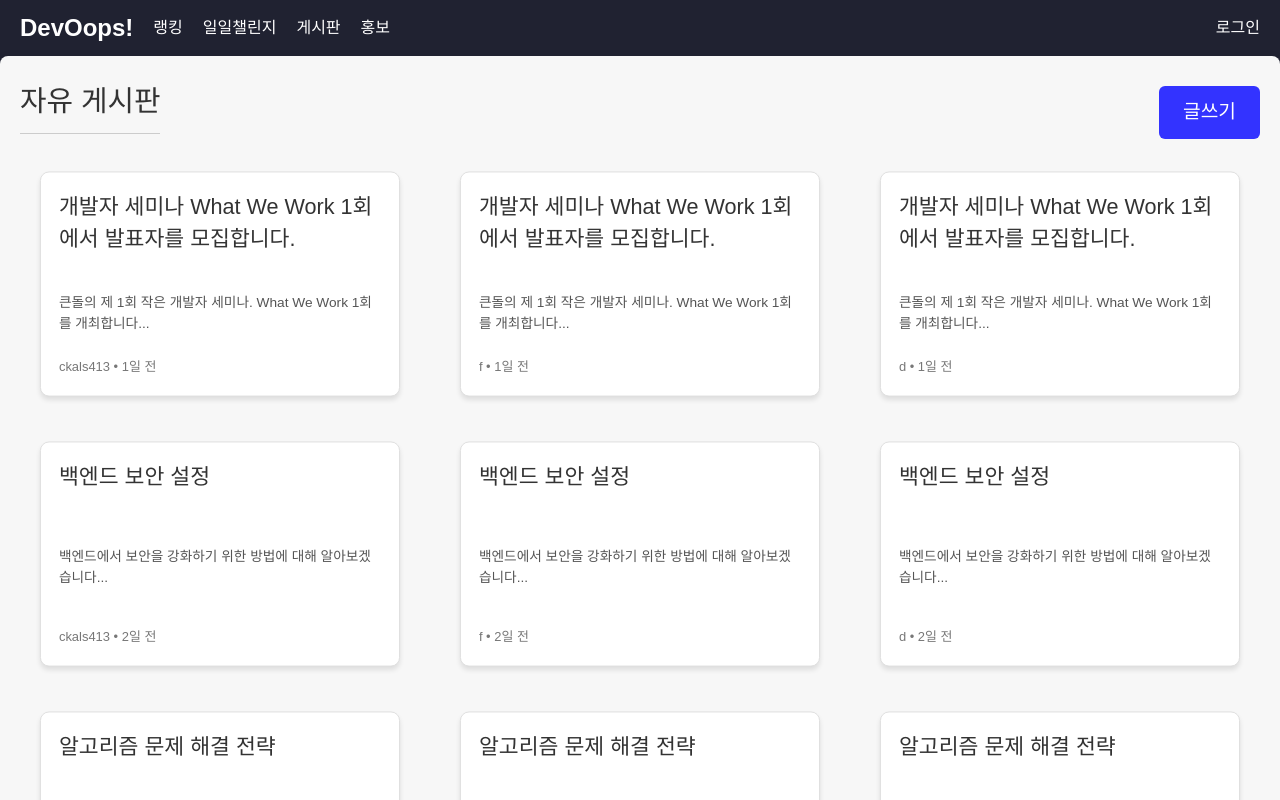
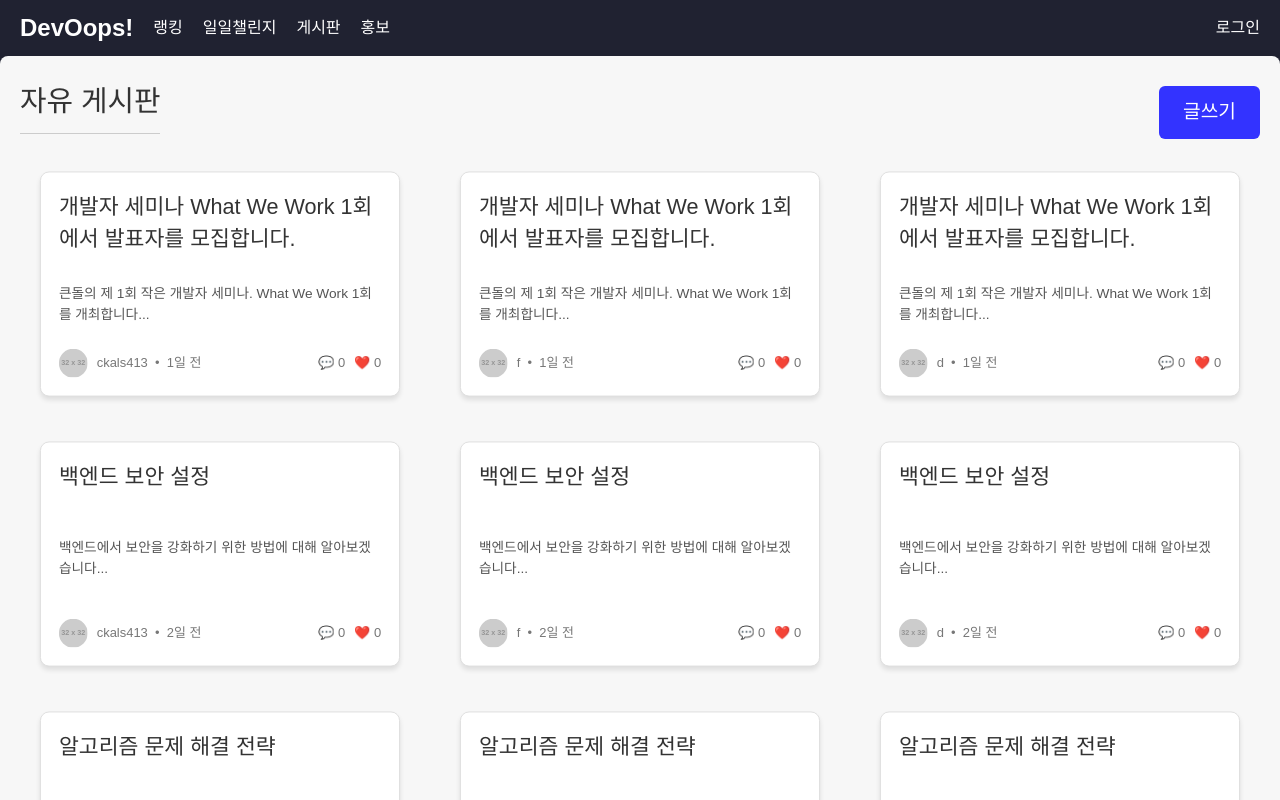
Before and after one commit to yuseong95/DevOops_New, a React (Create React App) app: page /board/free in a window 1280 px wide. Shown: the top 800 px of the page. Built offline with nearby package versions, Linux system fonts and the light colour scheme.

Commit message:
게시글 목록에서의 프로필, 댓글, 좋아요 확인

```diff
--- a/src/components/BoardCard.js
+++ b/src/components/BoardCard.js
@@ -1,46 +1,41 @@
-// src/components/BoardCard.js
 import React from "react";
 import { Link } from "react-router-dom";
 import "./css/BoardCard.css";
 import timeAgo from "../utils/timeAgo";
 
-// HTML에서 이미지 태그 제거 함수
 const stripImagesFromHTML = (html) => {
   const tempDiv = document.createElement("div");
   tempDiv.innerHTML = html;
 
-  // 모든 이미지 태그 제거
   const images = tempDiv.querySelectorAll("img");
   images.forEach((img) => img.remove());
 
-  return tempDiv.textContent || tempDiv.innerText || ""; // 텍스트만 반환
+  return tempDiv.textContent || tempDiv.innerText || "";
 };
-
-// 게시글 데이터를 받아와 화면에 표시하는 함수형 컴포넌트
-// props로 게시글 데이터(post)를 받아와 카드 형태로 출력함.
 const BoardCard = ({ post }) => {
-  // 이미지 태그가 제거된 내용 생성
   const cleanContent = stripImagesFromHTML(post.content);
 
   return (
     <div className="board-card-wrapper">
-      {/* 게시글의 상세 페이지로 이동하는 링크 설정.
-          게시글의 고유 ID를 URL에 포함시켜 각 게시글마다 고유의 링크 생성 */}
       <Link to={`/board/post/${post.id}`} className="board-card-link">
         <div className="board-card">
-          {/* 게시글의 제목 */}
           <h3>{post.title}</h3>
-
-          {/* 게시글의 내용 일부를 텍스트로만 표시 */}
           <p>{cleanContent}</p>
-
-          {/* 게시글 작성자와 작성 시간 표시 부분 */}
           <div className="card-footer">
-            {/* 게시글 작성자를 나타내는 텍스트 */}
-            <span>{post.author}</span> •{" "}
-            {/* 게시글 작성 시간을 timeAgo 유틸리티 함수를 이용해 상대적 시간으로 표시.
-                Date 객체로 변환한 후 함수에 전달 */}
-            <span>{timeAgo(new Date(post.createdAt))}</span>
+            <div className="card-left">
+              <img
+                src={post.authorProfile}
+                alt={`${post.author} 프로필`}
+                className="board-card-profile"
+              />
+              <span>{post.author}</span>
+              <span className="card-dot"> • </span>
+              <span>{timeAgo(new Date(post.createdAt))}</span>
+            </div>
+            <div className="card-right">
+              <span className="comment-count">💬 {post.commentCount}</span>
+              <span className="like-count">❤️ {post.likeCount}</span>
+            </div>
           </div>
         </div>
       </Link>
--- a/src/components/LikeSection.js
+++ b/src/components/LikeSection.js
@@ -1,13 +1,12 @@
 import React, { useState, useEffect } from "react";
 import "./css/LikeSection.css";
 
-const LikeSection = ({ loggedInUser, postId }) => {
-  const [postLikes, setPostLikes] = useState(0); // 좋아요 수 상태
-  const [likedPosts, setLikedPosts] = useState([]); // 좋아요 누른 게시글 ID 추적
-  const [showModal, setShowModal] = useState(false); // 모달 표시 상태
-  const [modalMessage, setModalMessage] = useState(""); // 모달 메시지
+const LikeSection = ({ loggedInUser, postId, setPosts }) => {
+  const [postLikes, setPostLikes] = useState(0);
+  const [likedPosts, setLikedPosts] = useState([]);
+  const [showModal, setShowModal] = useState(false);
+  const [modalMessage, setModalMessage] = useState("");
 
-  // 좋아요 카운트 및 상태 복원
   useEffect(() => {
     const storedLikes = localStorage.getItem(`likes_${postId}`);
     const userLikedPostsKey = `likedPosts_${loggedInUser?.id}`;
@@ -18,10 +17,8 @@ const LikeSection = ({ loggedInUser, postId }) => {
     setLikedPosts(storedLikedPosts);
   }, [postId, loggedInUser?.id]);
 
-  // 좋아요 버튼 클릭 핸들러
   const handleLikeClick = () => {
     if (!loggedInUser) {
-      // 로그인되지 않은 경우
       setModalMessage("로그인이 필요합니다. 로그인 후 다시 시도해 주세요.");
       setShowModal(true);
       return;
@@ -30,19 +27,16 @@ const LikeSection = ({ loggedInUser, postId }) => {
     const userLikedPostsKey = `likedPosts_${loggedInUser.id}`;
 
     if (likedPosts.includes(postId)) {
-      // 이미 좋아요를 누른 경우
       setModalMessage("이미 좋아요한 글입니다.");
       setShowModal(true);
       return;
     }
 
-    // 좋아요 추가
     const newLikes = postLikes + 1;
     setPostLikes(newLikes);
 
     setLikedPosts((prevLikedPosts) => {
       const updatedLikedPosts = [...prevLikedPosts, postId];
-      // LocalStorage에 저장
       localStorage.setItem(
         userLikedPostsKey,
         JSON.stringify(updatedLikedPosts)
@@ -50,11 +44,16 @@ const LikeSection = ({ loggedInUser, postId }) => {
       return updatedLikedPosts;
     });
 
-    // 좋아요 수를 LocalStorage에 저장
     localStorage.setItem(`likes_${postId}`, newLikes);
+
+    // posts 상태 업데이트
+    setPosts((prevPosts) =>
+      prevPosts.map((post) =>
+        post.id === postId ? { ...post, likeCount: newLikes } : post
+      )
+    );
   };
 
-  // 모달 닫기
   const closeModal = () => {
     setShowModal(false);
   };
--- a/src/components/css/BoardCard.css
+++ b/src/components/css/BoardCard.css
@@ -52,3 +52,34 @@
   font-size: 0.9em;
   color: #777;
 }
+
+.board-card-profile {
+  width: 32px;
+  height: 32px;
+  border-radius: 50%;
+  object-fit: cover;
+  margin-right: 10px;
+}
+
+.card-footer {
+  display: flex;
+  justify-content: space-between; /* 왼쪽, 오른쪽 요소 정렬 */
+  align-items: center; /* 세로 가운데 정렬 */
+  font-size: 0.9em;
+  color: #777;
+  margin-top: 10px;
+}
+
+.card-left {
+  display: flex;
+  align-items: center; /* 프로필과 텍스트 세로 정렬 */
+}
+
+.card-right {
+  display: flex;
+  gap: 10px; /* 댓글 수와 좋아요 수 간 간격 */
+}
+
+.card-dot {
+  margin: 0 8px; /* 점 양옆 간격 */
+}
--- a/src/routes/BoardPage.js
+++ b/src/routes/BoardPage.js
@@ -3,11 +3,12 @@ import { useLocation, useNavigate } from "react-router-dom";
 import BoardCard from "../components/BoardCard";
 import SubmitButton from "../components/SubmitButton";
 import Pagination from "../components/Pagination";
+import dummyUsers from "../data/dummyUsers";
 import "./css/BoardPage.css";
 
 const ITEMS_PER_PAGE = 12;
 
-const BoardPage = ({ posts, boardType, setPosts }) => {
+const BoardPage = ({ posts, comments, likes, boardType, setPosts }) => {
   const navigate = useNavigate();
   const location = useLocation();
 
@@ -15,15 +16,43 @@ const BoardPage = ({ posts, boardType, setPosts }) => {
   const initialPage = parseInt(query.get("page")) || 1;
 
   const [currentPage, setCurrentPage] = useState(initialPage);
-  const [showModal, setShowModal] = useState(false); // 모달 표시 상태
+  const [showModal, setShowModal] = useState(false);
 
-  const filteredPosts = posts
-    .filter((post) => post.boardType === boardType) // 선택된 게시판 필터링
-    .sort((a, b) => new Date(b.createdAt) - new Date(a.createdAt)); // 작성 날짜 기준으로 정렬
+  const enrichedPosts = posts.map((post) => {
+    const authorData = dummyUsers.find((user) => user.name === post.author);
+
+    const savedComments = localStorage.getItem(`comments-${post.id}`);
+    let commentCount = 0;
+    if (savedComments) {
+      try {
+        const parsedComments = JSON.parse(savedComments);
+        commentCount = parsedComments.reduce((count, comment) => {
+          return count + 1 + (comment.replies ? comment.replies.length : 0);
+        }, 0);
+      } catch (error) {
+        console.error("Error parsing comments:", error);
+      }
+    }
+
+    const storedLikes = localStorage.getItem(`likes_${post.id}`);
+    const likeCount = storedLikes ? Number(storedLikes) : post.likeCount || 0;
+
+    return {
+      ...post,
+      authorProfile:
+        authorData?.profileImage || "https://via.placeholder.com/32",
+      commentCount,
+      likeCount,
+    };
+  });
+
+  const filteredPosts = enrichedPosts
+    .filter((post) => post.boardType === boardType)
+    .sort((a, b) => new Date(b.createdAt) - new Date(a.createdAt));
 
   const indexOfLastPost = currentPage * ITEMS_PER_PAGE;
   const indexOfFirstPost = indexOfLastPost - ITEMS_PER_PAGE;
-  const currentPosts = filteredPosts.slice(indexOfFirstPost, indexOfLastPost); // 현재 페이지에 해당하는 게시글
+  const currentPosts = filteredPosts.slice(indexOfFirstPost, indexOfLastPost);
   const totalPages = Math.ceil(filteredPosts.length / ITEMS_PER_PAGE);
 
   useEffect(() => {
@@ -39,16 +68,14 @@ const BoardPage = ({ posts, boardType, setPosts }) => {
     const loggedInUser = JSON.parse(localStorage.getItem("loggedInUser"));
 
     if (loggedInUser) {
-      console.log("글쓰기 페이지로 이동");
       navigate("/board/create");
     } else {
-      // 모달 표시
       setShowModal(true);
     }
   };
 
   const closeModal = () => {
-    setShowModal(false); // 모달 닫기
+    setShowModal(false);
   };
 
   const placeholders = Array(ITEMS_PER_PAGE - currentPosts.length).fill(null);
@@ -70,11 +97,7 @@ const BoardPage = ({ posts, boardType, setPosts }) => {
 
         <div className="board-container">
           {currentPosts.map((post) => (
-            <BoardCard
-              key={post.id}
-              post={post}
-              loggedInUser={JSON.parse(localStorage.getItem("loggedInUser"))}
-            />
+            <BoardCard key={post.id} post={post} />
           ))}
           {placeholders.map((_, index) => (
             <div
@@ -91,7 +114,6 @@ const BoardPage = ({ posts, boardType, setPosts }) => {
         />
       </div>
 
-      {/* 로그인 필요 모달 */}
       {showModal && (
         <div className="modal-overlay" onClick={closeModal}>
           <div className="modal" onClick={(e) => e.stopPropagation()}>
--- a/src/routes/PostDetailPage.js
+++ b/src/routes/PostDetailPage.js
@@ -81,7 +81,11 @@ const PostDetailPage = ({ posts, setPosts, loggedInUser }) => {
           삭제
         </button>
       )}
-      <LikeSection loggedInUser={loggedInUser} postId={post.id} />
+      <LikeSection
+        loggedInUser={loggedInUser}
+        postId={post.id}
+        setPosts={setPosts}
+      />
       <CommentSection
         postId={post.id}
         comments={comments}
```
